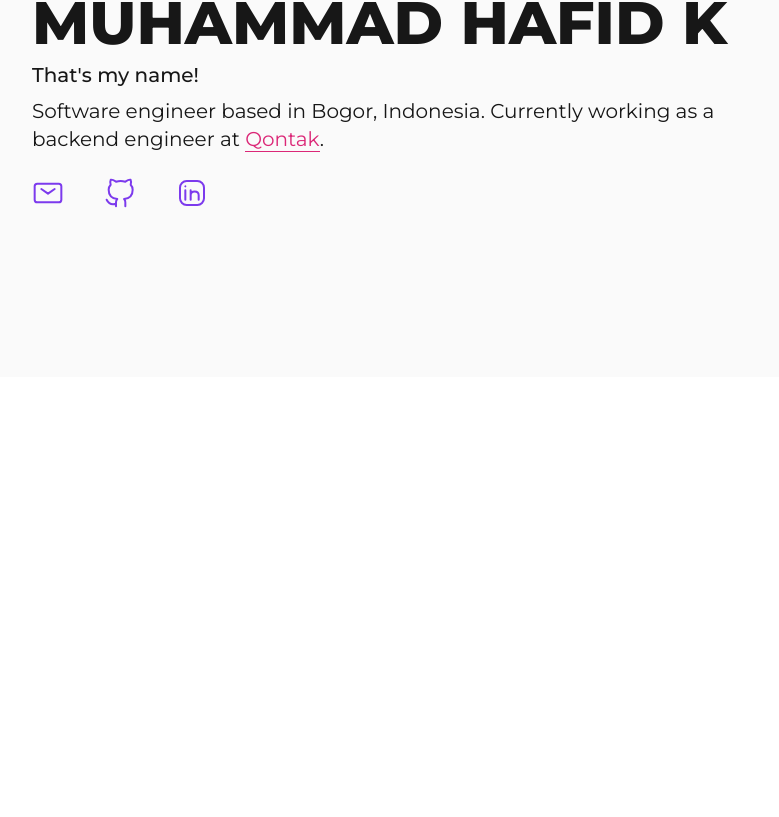
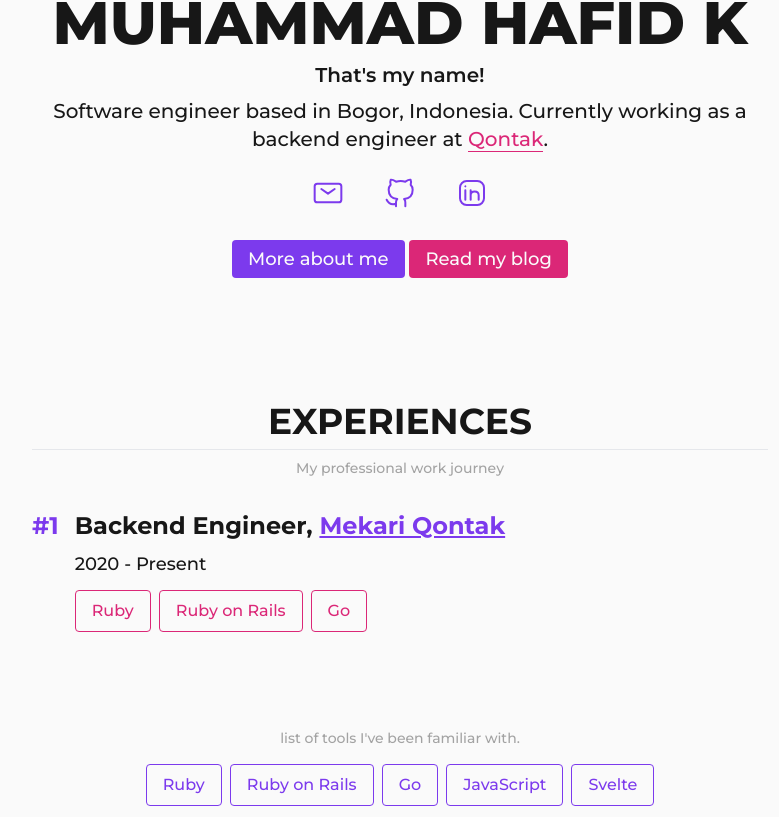
Before and after one commit to mhafidk/portfolio-web, a SvelteKit app: page / in a window 1280 px wide. Shown: the part 183-1000 px from the top of the page, without its empty margins (240-1019 px from the left). Before the commit the page ends 800 px from the top, so only its background shows below. Built offline with nearby package versions, Linux system fonts and the light colour scheme.

Commit message:
add experience section

```diff
--- a/src/routes/+layout.svelte
+++ b/src/routes/+layout.svelte
@@ -3,7 +3,7 @@
 	import Navbar from "../lib/components/navbar.svelte";
 </script>
 
-<div class="bg-neutral-50 text-neutral-900">
+<div class="bg-neutral-50 text-neutral-900 font-medium">
   <div class="p-4 max-w-screen-md mx-auto">
     <Navbar />
     <slot />
--- a/src/routes/+page.svelte
+++ b/src/routes/+page.svelte
@@ -1,8 +1,12 @@
-<div class="py-32 text-xl">
+<svelte:head>
+	<title>Muhammad Hafid K — That's me!</title>
+</svelte:head>
+
+<div class="py-32 text-xl text-center">
   <h1 class="text-6xl font-extrabold">MUHAMMAD HAFID K</h1>
-  <p class="pt-2 font-medium">That's my name!</p>
+  <p class="pt-2 text-xl font-semibold">That's my name!</p>
   <p class="pt-2">Software engineer based in Bogor, Indonesia. Currently working as a backend engineer at <a href="https://www.qontak.com" class="text-pink-600 border-b border-pink-600">Qontak</a>.</p>
-  <div class="py-6 flex gap-10 text-violet-600">
+  <div class="py-6 flex justify-center gap-10 text-violet-600">
     <a href="mailto:mhafidk@gmail.com" target="_blank">
       <svg class="stroke-violet-600 hover:stroke-violet-700 w-8 h-8" width="24px" height="24px" stroke-width="1.5" viewBox="0 0 24 24" fill="none" xmlns="http://www.w3.org/2000/svg"><path d="M7 9l5 3.5L17 9" stroke-width="1.5" stroke-linecap="round" stroke-linejoin="round"></path><path d="M2 17V7a2 2 0 012-2h16a2 2 0 012 2v10a2 2 0 01-2 2H4a2 2 0 01-2-2z" stroke-width="1.5"></path></svg></a>
     <a href="https://github.com/mhafidk" target="_blank" rel="noreferrer">
@@ -10,4 +14,59 @@
     <a href="https://www.linkedin.com/in/mhafidk/" target="_blank" rel="noreferrer">
       <svg class="stroke-violet-600 hover:stroke-violet-700 w-8 h-8" width="24px" height="24px" stroke-width="1.5" viewBox="0 0 24 24" fill="none" xmlns="http://www.w3.org/2000/svg" color="#000000"><path d="M21 8v8a5 5 0 01-5 5H8a5 5 0 01-5-5V8a5 5 0 015-5h8a5 5 0 015 5zM7 17v-7" stroke-width="1.5" stroke-linecap="round" stroke-linejoin="round"></path><path d="M11 17v-3.25M11 10v3.75m0 0c0-3.75 6-3.75 6 0V17M7 7.01l.01-.011" stroke-width="1.5" stroke-linecap="round" stroke-linejoin="round"></path></svg></a>
   </div>
+  <div class="pt-3 text-neutral-50 text-lg">
+    <a href="/about" class="px-4 py-2 bg-violet-600 hover:bg-violet-700 rounded">More about me</a>
+    <a href="/about" class="px-4 py-2 bg-pink-600 hover:bg-pink-700 rounded">Read my blog</a>
+  </div>
 </div>
+<div class="pb-32">
+  <h2 class="text-4xl font-bold border-b pb-2 text-center">EXPERIENCES</h2>
+  <p class="text-sm pt-2 text-neutral-400 text-center">My professional work journey</p>
+  <div class="pt-8">
+    <div class="flex gap-4">
+      <p class="text-violet-600 font-bold text-2xl">#1</p>
+      <div class="w-full">
+        <p class="font-bold text-2xl">
+          Backend Engineer, <a href="https://www.qontak.com" class="text-violet-600 underline"
+            >Mekari Qontak</a
+          >
+        </p>
+        <div class="text-lg mt-2">
+          <p>2020 - Present</p>
+          <div class="flex flex-wrap gap-2 mt-3 text-base items-center">
+            <p class="px-4 py-2 text-pink-600 border border-pink-600 rounded">
+              Ruby
+            </p>
+            <p class="px-4 py-2 text-pink-600 border border-pink-600 rounded">
+              Ruby on Rails
+            </p>
+            <p class="px-4 py-2 text-pink-600 border border-pink-600 rounded">
+              Go
+            </p>
+          </div>
+        </div>
+      </div>
+    </div>
+  </div>
+  <p class="my-2 text-neutral-400 text-sm text-center mt-24">
+		list of tools I've been familiar with.
+	</p>
+	<div class="flex flex-wrap gap-2 justify-center items-center mt-4 text-base">
+		<p class="px-4 py-2 text-violet-600 border border-violet-600 rounded">Ruby</p>
+		<p class="px-4 py-2 text-violet-600 border border-violet-600 rounded">
+			Ruby on Rails
+		</p>
+		<p class="px-4 py-2 text-violet-600 border border-violet-600 rounded">Go</p>
+		<p class="px-4 py-2 text-violet-600 border border-violet-600 rounded">
+			JavaScript
+		</p>
+		<p class="px-4 py-2 text-violet-600 border border-violet-600 rounded">Svelte</p>
+	</div>
+</div>
+<div class="pb-32">
+  <h2 class="text-4xl font-bold border-b pb-2 text-center">PROJECTS</h2>
+  <p class="text-sm pt-2 text-neutral-400 text-center">My blood, sweat, and tears</p>
+  <div class="pt-8">
+
+  </div>
+</div>
```
